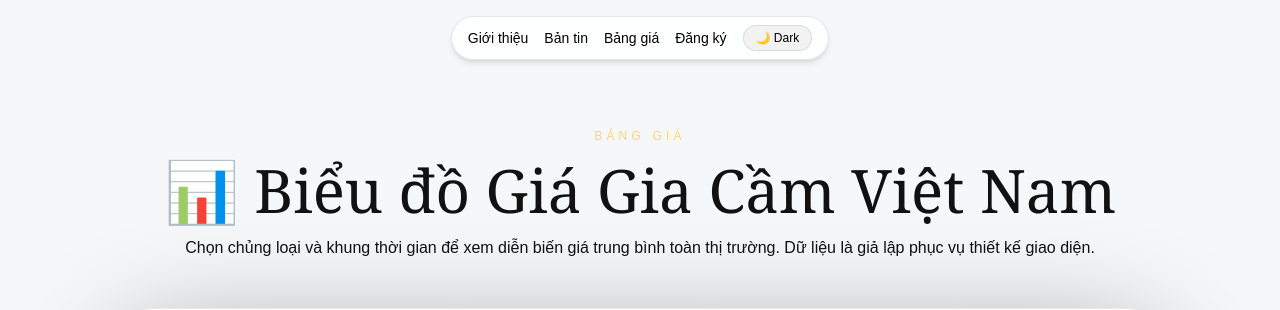
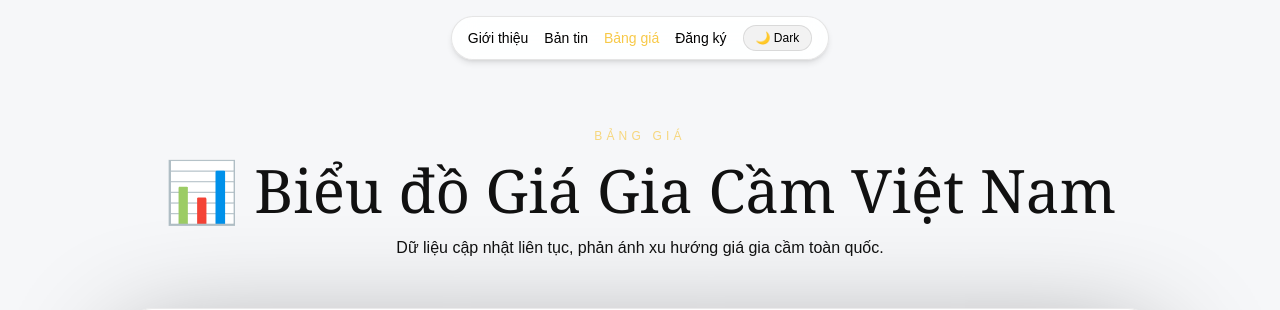
Before and after one commit to biocyberboy/megavi-web, a Next.js app: page /gia in a window 1280 px wide. Shown: the top 310 px of the page. Built offline with nearby package versions, Linux system fonts and the light colour scheme; no server answers; the database is empty.

Commit message:
copy: update pricing hero subtitle for production

```diff
--- a/src/app/gia/page.tsx
+++ b/src/app/gia/page.tsx
@@ -17,8 +17,7 @@ export default function PriceDashboardPage() {
             📊 Biểu đồ Giá Gia Cầm Việt Nam
           </h1>
           <p className="mt-3 md:mt-4 text-xs md:text-sm lg:text-base text-gray-300">
-            Chọn chủng loại và khung thời gian để xem diễn biến giá trung bình toàn thị trường. Dữ liệu
-            là giả lập phục vụ thiết kế giao diện.
+            Dữ liệu cập nhật liên tục, phản ánh xu hướng giá gia cầm toàn quốc.
           </p>
         </header>
 
--- a/src/app/page.tsx
+++ b/src/app/page.tsx
@@ -58,7 +58,7 @@ export default async function Home() {
           </p>
           <h1 className="mt-3 md:mt-4 text-3xl md:text-5xl lg:text-7xl font-serif text-[#f6f7f9]">MEGAVI Insight</h1>
           <p className="mt-3 md:mt-4 text-gray-200 text-sm md:text-base lg:text-lg px-4">
-            Cập nhật bảng giá & phân tích theo vùng miền — nhanh, rõ, chính xác.
+            Cập nhật dữ liệu giá gia cầm và biến động thị trường theo thời gian thực.
           </p>
           <div className="mt-6 md:mt-8 flex flex-col md:flex-row items-center justify-center gap-3 md:gap-4 px-4">
             <a
--- a/src/components/Navbar.tsx
+++ b/src/components/Navbar.tsx
@@ -2,10 +2,12 @@
 
 import ThemeToggle from "@/components/ThemeToggle";
 import { useTheme } from "@/components/ThemeProvider";
+import { usePathname } from "next/navigation";
 
 export default function Navbar() {
   const { theme } = useTheme();
   const isLight = theme === "light";
+  const pathname = usePathname();
 
   const navClass = isLight
     ? "border border-black/10 bg-white/80 text-black shadow-md"
@@ -15,21 +17,42 @@ export default function Navbar() {
     window.alert("Chức năng đăng ký sắp ra mắt!");
   };
 
+  const links = [
+    {
+      label: "Giới thiệu",
+      href: "/#about",
+      isActive: pathname === "/",
+    },
+    {
+      label: "Bản tin",
+      href: "/blog",
+      isActive: pathname.startsWith("/blog"),
+    },
+    {
+      label: "Bảng giá",
+      href: "/gia",
+      isActive: pathname.startsWith("/gia"),
+    },
+  ];
+
   return (
     <header className="fixed inset-x-0 top-0 z-20">
       <nav
         className={`mx-auto mt-4 flex w-fit items-center gap-4 rounded-full px-4 py-2 backdrop-blur-md ${navClass}`}
       >
         <ul className="flex items-center gap-4 text-sm">
-          <li>
-            <a href="/#about">Giới thiệu</a>
-          </li>
-          <li>
-            <a href="/blog">Bản tin</a>
-          </li>
-          <li>
-            <a href="/gia">Bảng giá</a>
-          </li>
+          {links.map((link) => (
+            <li key={link.href}>
+              <a
+                href={link.href}
+                className={`transition hover:text-[#f7c948] ${
+                  link.isActive ? "text-[#f7c948]" : ""
+                }`}
+              >
+                {link.label}
+              </a>
+            </li>
+          ))}
           <li>
             <button
               type="button"
```
